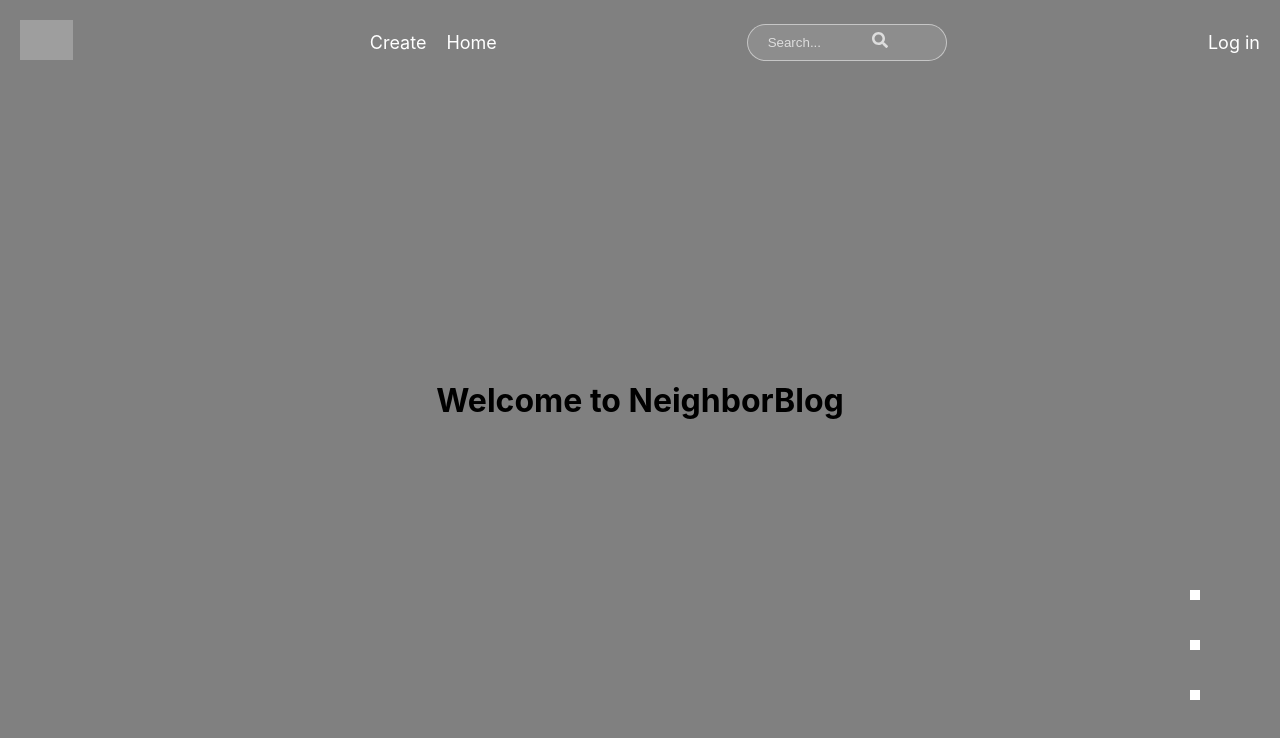
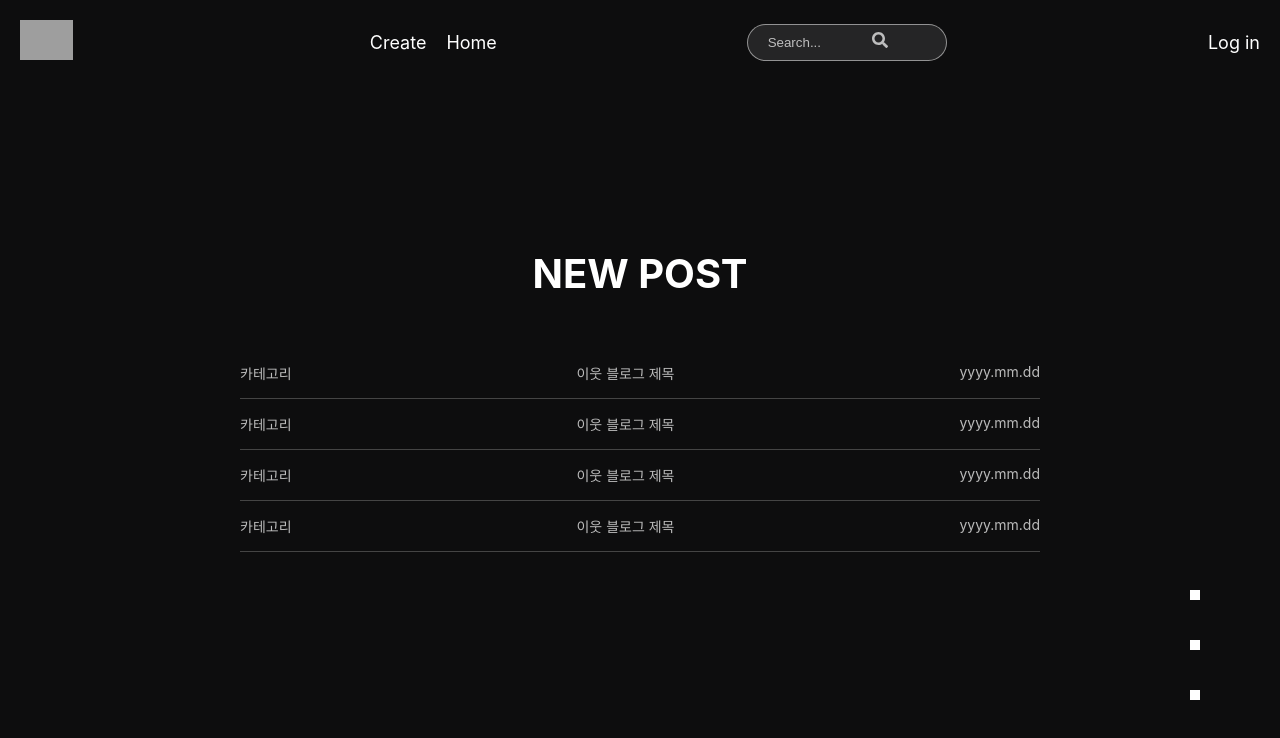
Before and after one commit to OhSSangHoon/sentifl_front, a React (Create React App) app: page /neighborblog in a window 1280 px wide. Shown: the top 738 px of the page. Built offline with nearby package versions, Linux system fonts and the light colour scheme; no server answers; grey boxes are pictures that could not be loaded.

Commit message:
loginpage design

```diff
--- a/src/components/layouts/Header.tsx
+++ b/src/components/layouts/Header.tsx
@@ -18,7 +18,7 @@ function Header() {
           <FaSearch />
         </SearchIcon>
       </SearchContainer>
-      <LoginLink>Log in</LoginLink>
+      <LoginLink to="/login">Log in</LoginLink>
     </HeaderContainer>
   );
 }
@@ -96,10 +96,18 @@ const SearchIcon = styled.div`
   color: rgba(255, 255, 255, 0.7);
 `;
 
-const LoginLink = styled.a`
+const LoginLink = styled(RouterNavLink)`
   flex: 1;
   text-align: right;
   color: white;
   font-size: 18px;
   text-decoration: none;
+
+  &:hover {
+    color: #d3d3d3;
+  }
+
+  &.active {
+    color: #d3d3d3;
+  }
 `;
--- /dev/null
+++ b/src/pages/Login/Login.tsx
@@ -0,0 +1,138 @@
+import React from "react";
+import styled from "styled-components";
+
+function Login() {
+  return (
+    <Container>
+      <LeftPanel>
+        <Circle
+          size="700px"
+          bottom="0"
+          left="0"
+          translateX="-20%"
+          translateY="20%"
+          gradient="linear-gradient(135deg, #2B8DBE 0%, rgba(192, 106, 234, 0.52) 100%)"
+        />
+      </LeftPanel>
+      <RightPanel>
+        <SignInBox>
+          <Title>Sign In</Title>
+          <SubTitle>Create your account</SubTitle>
+          <Button>
+            <img src="path-to-naver-logo" alt="Naver Logo" />
+            네이버 아이디로 로그인
+          </Button>
+          <Button>
+            <img src="path-to-google-logo" alt="Google Logo" />
+            구글 아이디로 로그인
+          </Button>
+          <Button>
+            <img src="path-to-kakao-logo" alt="Kakao Logo" />
+            카카오 아이디로 로그인
+          </Button>
+          <Footer>*비밀번호를 잊으셨나요?</Footer>
+        </SignInBox>
+      </RightPanel>
+    </Container>
+  );
+}
+
+export default Login;
+
+const Container = styled.div`
+  display: flex;
+  height: 100vh;
+  background-color: #0d0d0e;
+`;
+
+const LeftPanel = styled.div`
+  flex: 6;
+  display: flex;
+  justify-content: center;
+  align-items: center;
+  background: #0e0e0e;
+  position: relative;
+  overflow: hidden;
+`;
+
+const RightPanel = styled.div`
+  flex: 4;
+  background: #0e0e0e;
+  display: flex;
+  justify-content: center;
+  align-items: center;
+  flex-direction: column;
+  padding: 40px;
+  box-sizing: border-box;
+`;
+
+const Circle = styled.div<{
+  size: string;
+  bottom?: string;
+  left?: string;
+  translateX?: string;
+  translateY?: string;
+  gradient: string;
+}>`
+  position: absolute;
+  background: ${(props) => props.gradient};
+  width: ${(props) => props.size};
+  height: ${(props) => props.size};
+  border-radius: 50%;
+  bottom: ${(props) => props.bottom};
+  left: ${(props) => props.left};
+  transform: translateX(${(props) => props.translateX || "0"})
+    translateY(${(props) => props.translateY || "0"});
+  filter: blur(100px);
+`;
+
+const SignInBox = styled.div`
+  width: 100%;
+  max-width: 300px;
+  text-align: left;
+  color: white;
+`;
+
+const Title = styled.h1`
+  margin-bottom: 20px;
+  font-size: 30px;
+  font-weight: bold;
+`;
+
+const SubTitle = styled.p`
+  margin-bottom: 40px;
+  color: #aaaaaa;
+  font-size: 20px;
+  font-weight: bold;
+`;
+
+const Button = styled.button`
+  width: 100%;
+  padding: 10px;
+  margin-bottom: 10px;
+  background-color: #333;
+  color: white;
+  border: 1px solid #444;
+  border-radius: 5px;
+  display: flex;
+  align-items: center;
+  justify-content: center;
+  cursor: pointer;
+
+  img {
+    width: 20px;
+    height: 20px;
+    margin-right: 10px;
+  }
+
+  &:hover {
+    background-color: #444;
+  }
+`;
+
+const Footer = styled.p`
+  margin-top: 140px;
+  font-size: 0.875rem;
+  color: #666;
+  text-align: center;
+`;
--- a/src/pages/NeighborBlog/NeighborBlog.tsx
+++ b/src/pages/NeighborBlog/NeighborBlog.tsx
@@ -3,17 +3,72 @@ import styled from "styled-components";
 import DotNav from "../../components/DotNav";
 
 const Container = styled.div`
-  background-color: gray;
   height: 100vh;
   display: flex;
+  flex-direction: column;
   justify-content: center;
   align-items: center;
+  color: white;
+  position: relative;
+`;
+
+const Title = styled.h1`
+  font-size: 2.5rem;
+  margin-bottom: 50px;
+`;
+
+const PostList = styled.ul`
+  list-style: none;
+  padding: 0;
+  margin: 0;
+  width: 80%;
+  max-width: 800px;
+`;
+
+const PostItem = styled.li`
+  display: flex;
+  justify-content: space-between;
+  border-bottom: 1px solid #444;
+  padding: 15px 0;
+  color: #bbb;
+
+  & > span {
+    font-size: 0.875rem;
+  }
+`;
+
+const DotNavWrapper = styled.div`
+  position: absolute;
+  right: 80px;
+  bottom: 100px;
 `;
 
 function NeighborBlog() {
   return (
     <Container>
-      <h1>Welcome to NeighborBlog</h1>
+      <Title>NEW POST</Title>
+      <PostList>
+        <PostItem>
+          <span>카테고리</span>
+          <span>이웃 블로그 제목</span>
+          <span>yyyy.mm.dd</span>
+        </PostItem>
+        <PostItem>
+          <span>카테고리</span>
+          <span>이웃 블로그 제목</span>
+          <span>yyyy.mm.dd</span>
+        </PostItem>
+        <PostItem>
+          <span>카테고리</span>
+          <span>이웃 블로그 제목</span>
+          <span>yyyy.mm.dd</span>
+        </PostItem>
+        <PostItem>
+          <span>카테고리</span>
+          <span>이웃 블로그 제목</span>
+          <span>yyyy.mm.dd</span>
+        </PostItem>
+      </PostList>
       <DotNavWrapper>
         <DotNav />
       </DotNavWrapper>
@@ -22,9 +77,3 @@ function NeighborBlog() {
 }
 
 export default NeighborBlog;
-
-const DotNavWrapper = styled.div`
-  position: absolute;
-  right: 80px;
-  bottom: 100px;
-`;
--- a/src/route/Router.tsx
+++ b/src/route/Router.tsx
@@ -6,12 +6,14 @@ import MyBlog from "../pages/myblog/MyBlog";
 
 import NeighborBlog from "../pages/NeighborBlog/NeighborBlog";
 import MusicRecommend from "../pages/musicRecommend/MusicRecommend";
+import Login from "../pages/Login/Login";
 
 function Router() {
   return (
     <Routes>
       <Route path="/" element={<Layout />}>
         <Route path="/" element={<Home />} />
+        <Route path="/login" element={<Login />} />
         <Route path="/Create" element={<Create />} />
         <Route path="/myblog" element={<MyBlog />} />
         <Route path="/musicrecommend" element={<MusicRecommend />} />
```
